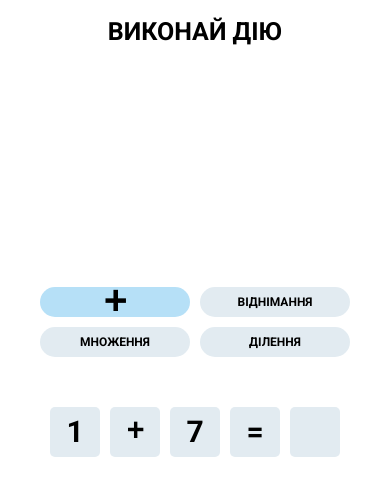
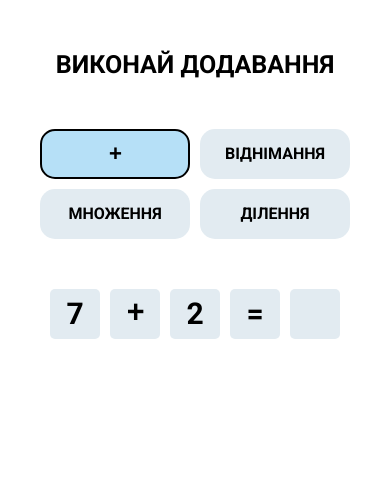
Before and after one commit to kovaltar/simple-math, a plain HTML site: page index.html in a window 390 px wide. Both pictures are taken after a click on the element "ДОДАВАННЯ". Drawn offline with Linux system fonts and the light colour scheme.

Commit message:
Add operations

```diff
--- a/index.html
+++ b/index.html
@@ -31,7 +31,10 @@
   </head>
 
   <body class="body">
-    <h1 class="action-description">виконай дію</h1>
+    <header class="header">
+      <h1 class="action-description">виконай дію</h1>
+    </header>
+
     <div class="wrapper">
       <div class="container math-actions">
         <div
--- a/script.js
+++ b/script.js
@@ -1,39 +1,84 @@
-const mathActionBoxes = document.querySelectorAll('.math-action');
+const descriptionBox = document.querySelector(".action-description");
+const mathActionBoxes = document.querySelectorAll(".math-action");
 
-const firstNumBox = document.querySelector('.firstnum');
-const secondNumBox = document.querySelector('.secondnum');
+const firstNumBox = document.querySelector(".firstnum");
+const secondNumBox = document.querySelector(".secondnum");
 
-const operatorBox = document.querySelector('.operator');
+let firstNum = 0;
+let secondNum = 0;
+let result = 0;
 
-const resultBox = document.querySelector('.result');
-const input = document.querySelector('.resfield');
+const operatorBox = document.querySelector(".operator");
+
+const resultBox = document.querySelector(".result");
+const input = document.querySelector(".resfield");
 let inputValue = null;
-const mathActions = { add: '+', sub: '−', mul: '·', div: '∶' };
+const mathActions = { add: "+", sub: "−", mul: "·", div: "∶" };
 let mathActionValue = mathActions.mul;
-const tipsContainer = document.querySelector('.tips');
-const tipBoxes = document.querySelectorAll('.tip');
+const tipsContainer = document.querySelector(".tips");
+const tipBoxes = document.querySelectorAll(".tip");
+let arrForTips;
 const tips = [];
 
-mathActionBoxes.forEach(box => {
-  box.addEventListener('click', () => {
-    mathActionBoxes.forEach(b => b.classList.remove('active'));
-    box.classList.add('active');
+mathActionBoxes.forEach((box) => {
+  box.addEventListener("click", () => {
+    mathActionBoxes.forEach((b) => b.classList.remove("active"));
+    box.classList.add("active");
     mathActionValue = box.dataset.hover;
-    console.log(`box.dataset.hover = ${box.dataset.hover}`);
     operatorBox.innerText = mathActionValue;
+    descriptionBox.innerText = `виконай ${box.innerText}`;
+    hideTips();
+    setUp();
   });
 });
 
-const click = new Event('click');
-document.querySelector('.math-action.active').dispatchEvent(click);
-
-// operatorBox.innerText = mathActionValue;
+const click = new Event("click");
+document.querySelector(".math-action.active").dispatchEvent(click);
 
 function getRndNum(min = 0, max = 10) {
   return Math.floor(Math.random() * (max - min + 1)) + min;
 }
 
-function fillTips(res, num1, num2) {
+function setUp() {
+  let num1 = getRndNum();
+  let num2 = getRndNum();
+  console.log(`num1 = ${num1}`);
+  console.log(`num2 = ${num2}`);
+  const operator = mathActionValue;
+
+  console.log(`operator = ${operator}`);
+
+  if (operator === "+") {
+    firstNum = num1;
+    secondNum = num2;
+    result = firstNum + secondNum;
+  } else if (operator === "·") {
+    firstNum = num1;
+    secondNum = num2;
+    result = firstNum * secondNum;
+  } else if (operator === "−") {
+    num1 = getRndNum(0, 20);
+    num2 = getRndNum(0, 20);
+    firstNum = Math.max(num1, num2);
+    secondNum = Math.min(num1, num2);
+    result = firstNum - secondNum;
+  } else if (operator === "∶") {
+    const divisor = getRndNum(1, 10);
+    const quotient = getRndNum(0, 10);
+
+    firstNum = divisor * quotient;
+    secondNum = divisor;
+    result = quotient;
+  }
+
+  console.log(`firstNum = ${firstNum}`);
+  console.log(`secondNum = ${secondNum}`);
+
+  firstNumBox.innerText = firstNum;
+  secondNumBox.innerText = secondNum;
+}
+
+function showTips(num1, num2, res) {
   const numMax = Math.max(num1, num2);
   const variants = new Set([res]);
 
@@ -60,6 +105,10 @@ function fillTips(res, num1, num2) {
   tipBoxes.forEach((tip, i) => {
     tip.innerText = tipsArray[i];
   });
+
+  if (tipsContainer.classList.contains("hidden")) {
+    tipsContainer.classList.remove("hidden");
+  }
 }
 
 function shuffle(arr) {
@@ -70,32 +119,27 @@ function shuffle(arr) {
   return arr;
 }
 
-function clearTips() {
+function hideTips() {
   tipBoxes.forEach((tip, i) => {
     if (tip.innerText !== "") {
       tip.innerText = "";
     }
   });
+
+  if (!tipsContainer.classList.contains("hidden")) {
+    tipsContainer.classList.add("hidden");
+  }
 }
 
 function submit() {
-  console.log(`inputValue = ${inputValue}`);
-
   if (inputValue === result) {
     resultBox.style.backgroundColor = "green";
 
     setTimeout(function () {
-      clearTips();
+      hideTips();
+      setUp();
 
-      if (!tipsContainer.classList.contains("hidden")) {
-        tipsContainer.classList.add("hidden");
-      }
-      firstNum = getRndNum();
-      secondNum = getRndNum();
-      firstNumBox.innerText = firstNum;
-      secondNumBox.innerText = secondNum;
       resultBox.style.backgroundColor = "#e2ebf1";
-      result = firstNum * secondNum;
       input.value = "";
     }, 1000);
   } else {
@@ -103,24 +147,11 @@ function submit() {
     resultBox.style.backgroundColor = "red";
 
     setTimeout(() => {
-      if (tipsContainer.classList.contains("hidden")) {
-        tipsContainer.classList.remove("hidden");
-      }
       input.value = "";
-      fillTips(result, firstNum, secondNum);
+      showTips(firstNum, secondNum, result);
     }, 500);
   }
 }
-
-let firstNum = getRndNum();
-let secondNum = getRndNum();
-let result = firstNum * secondNum;
-
-console.log(`result = ${result}`);
-
-console.log(firstNumBox);
-firstNumBox.innerText = firstNum;
-secondNumBox.innerText = secondNum;
 
 input.addEventListener("blur", () => {
   input.focus();
--- a/style.css
+++ b/style.css
@@ -1,6 +1,10 @@
 .body {
   margin: 0;
   font-family: 'Roboto', sans-serif;
+}
+
+.header {
+  margin: 100px auto;
 }
 
 .action-description {
@@ -8,8 +12,6 @@
   text-transform: uppercase;
   font-size: 40px;
   font-weight: bold;
-  position: absolute;
-  display: block;
   width: 100%;
 }
 
@@ -17,7 +19,7 @@
   display: flex;
   flex-direction: column;
   gap: 50px;
-  justify-content: center;
+  justify-content: stretch;
   align-items: center;
   min-height: 100vh;
 }
@@ -33,7 +35,6 @@
 }
 
 .math-actions {
-  font-family: 'Noto Sans Math', Roboto, sans-serif;
   max-width: 830px;
   text-transform: uppercase;
 }
@@ -69,6 +70,7 @@
   display: flex;
   justify-content: center;
   align-items: center;
+  font-weight: bold;
 }
 
 .math-action:hover,
@@ -78,8 +80,14 @@
   color: transparent;
 }
 
+.math-action.active {
+  border: 2px solid #000;
+  box-sizing: border-box;
+}
+
 .math-action::after {
   content: attr(data-hover);
+  font-family: 'Noto Sans Math', Roboto, sans-serif;
   position: absolute;
   inset: 0;
   display: flex;
@@ -98,7 +106,18 @@
   opacity: 1;
 }
 
+.tips {
+  position: relative;
+}
+
+.tips::before {
+  position: absolute;
+  top: -30px;
+  content: "Обери правильну відповідь:";
+}
+
 .tip {
+  width: 140px;
   border-radius: 50px;
 }
 
@@ -124,6 +143,10 @@
 }
 
 @media (max-width: 480px) {
+  .header {
+    margin: 50px auto;
+  }
+
   .action-description {
     font-size: 25px;
   }
@@ -145,16 +168,17 @@
 
   .math-action {
     width: 150px;
-    height: 30px;
-    font-size: 12px;
+    height: 50px;
+    font-size: 16px;
     border-radius: 15px;
   }
 
-  .math-action:hover:after {
+  .math-action::after {
     font-size: 22px;
   }
 
   .tip {
+    width: 70px;
     border-radius: 25px;
   }
 }
```
